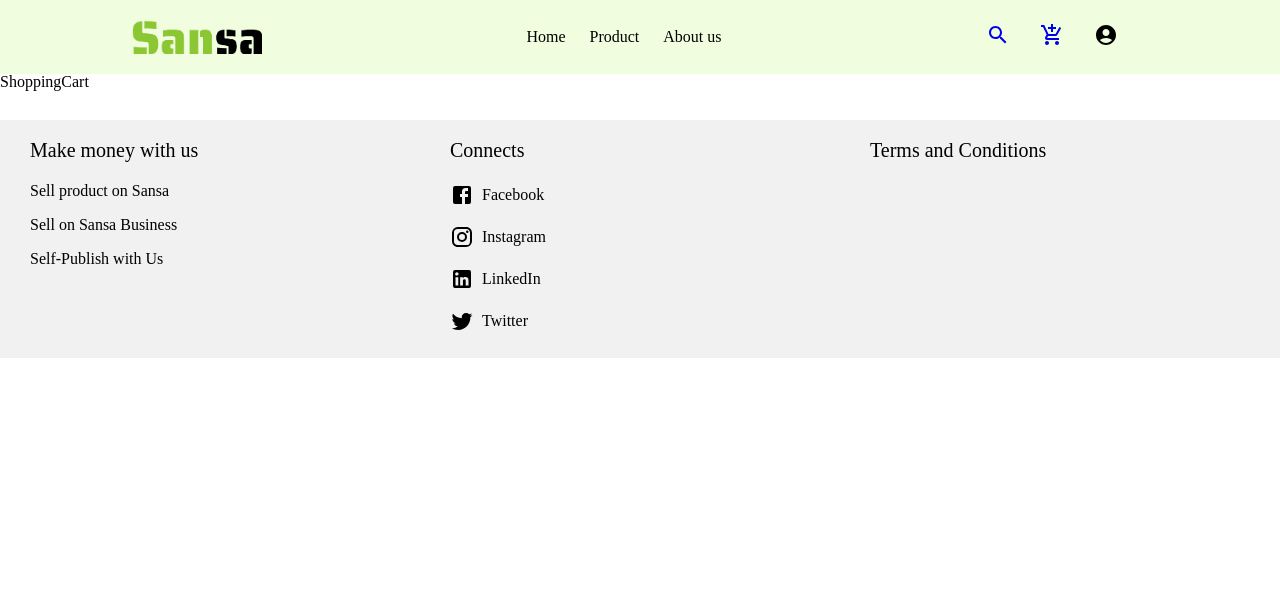
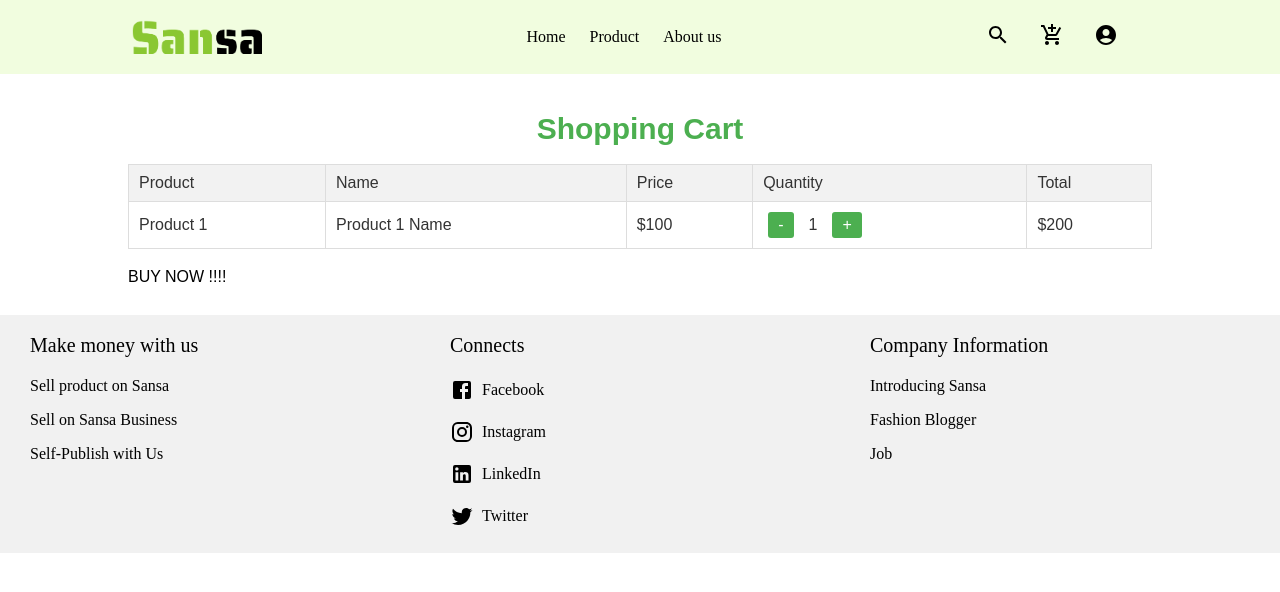
Before and after one commit to LeMinhAnh0912/Project_sellclothes, a React (Vite) app: page /shopping in a window 1280 px wide. Shown: the top 592 px of the page. Built offline with nearby package versions, Linux system fonts and the light colour scheme.

Commit message:
update/login-register-validate

```diff
--- a/db.json
+++ b/db.json
@@ -678,5 +678,19 @@
       "image": "https://foxseventy.vn/wp-content/uploads/2021/04/quan-jean-nam-mau-xam.jpg",
       "description": "Quần jean nam, chất liệu jean cao cấp, thiết kế đơn giản, bền bỉ, thoải mái."
     }
+  ],
+  "users": [
+    {
+      "id": "c458",
+      "username": "anh",
+      "email": "Leminhanh@gmail.com",
+      "password": "11111"
+    },
+    {
+      "id": "b108",
+      "username": "anhlm",
+      "email": "fff@gmail.com",
+      "password": "11111"
+    }
   ]
 }
--- a/src/components/footer/Footer.jsx
+++ b/src/components/footer/Footer.jsx
@@ -40,7 +40,10 @@ const Footer = () => {
       </div>
 
       <div className="footer-p">
-        <h2>Terms and Conditions</h2>
+        <h2>Company Information</h2>
+        <p>Introducing Sansa</p>
+        <p>Fashion Blogger</p>
+        <p>Job</p>
       </div>
     </footer>
   );
--- a/src/components/header/Header.css
+++ b/src/components/header/Header.css
@@ -89,8 +89,14 @@ header {
   text-decoration: none;
   color: black;
 }
+.home:hover {
+  color: #fb2e86;
+}
 .user-icon {
   color: #000000;
+}
+.user-icon:hover {
+  color: #fb2e86;
 }
 .cart-icon {
   color: black;
--- a/src/components/header/Header.jsx
+++ b/src/components/header/Header.jsx
@@ -2,7 +2,6 @@ import React from "react";
 import "./Header.css";
 
 import SearchIcon from "@mui/icons-material/Search";
-import FavoriteBorderIcon from "@mui/icons-material/FavoriteBorder";
 import AddShoppingCartIcon from "@mui/icons-material/AddShoppingCart";
 import AccountCircleIcon from "@mui/icons-material/AccountCircle";
 import { Link } from "react-router-dom";
@@ -32,12 +31,12 @@ export default function Header() {
         </div>
         <div className="header-icon">
           <div>
-            <Link to="/search">
+            <Link to="/search" className="user-icon">
               <SearchIcon />
             </Link>
           </div>
           <div>
-            <Link to="/shopping">
+            <Link to="/shopping" className="user-icon">
               <AddShoppingCartIcon />
             </Link>
           </div>
--- a/src/components/login/Login.css
+++ b/src/components/login/Login.css
@@ -46,3 +46,7 @@ body {
   box-shadow: rgba(0, 0, 0, 0.35) 0px 5px 15px;
   margin-top: 30px;
 }
+
+#button:hover {
+  background-color: red;
+}
--- a/src/components/login/Login.jsx
+++ b/src/components/login/Login.jsx
@@ -1,19 +1,100 @@
-import React from "react";
+import React, { useState } from "react";
 import "./Login.css";
-import { Link } from "react-router-dom";
+import axios from "axios";
+import { Link, useNavigate } from "react-router-dom";
+
 export default function Login() {
+  const [formData, setFormData] = useState({
+    email: "",
+    password: "",
+  });
+
+  const [errors, setErrors] = useState({});
+  const navigate = useNavigate();
+
+  const handleChange = (e) => {
+    const { id, value } = e.target;
+    setFormData({ ...formData, [id]: value });
+  };
+
+  const validateForm = () => {
+    const newErrors = {};
+
+    if (!formData.email) {
+      newErrors.email = "Email là bắt buộc.";
+    }
+
+    if (!formData.password) {
+      newErrors.password = "Mật khẩu là bắt buộc.";
+    }
+
+    return newErrors;
+  };
+
+  const handleSubmitLogin = async (e) => {
+    e.preventDefault();
+    const newErrors = validateForm();
+    if (Object.keys(newErrors).length > 0) {
+      setErrors(newErrors);
+      return;
+    }
+
+    try {
+      const response = await axios.get("http://localhost:3000/users", {
+        params: {
+          email: formData.email,
+          password: formData.password,
+        },
+      });
+
+      const user = response.data.find(
+        (user) =>
+          user.email === formData.email && user.password === formData.password
+      );
+
+      if (user) {
+        // Lưu thông tin người dùng vào localStorage
+        localStorage.setItem("userData", JSON.stringify(user));
+
+        // Chuyển hướng đến trang chủ
+        navigate("/");
+      } else {
+        setErrors({ submit: "Email hoặc mật khẩu không đúng." });
+      }
+    } catch (error) {
+      console.error("There was an error logging in!", error);
+      setErrors({ submit: "Đăng nhập thất bại. Vui lòng thử lại." });
+    }
+  };
+
   return (
     <div>
-      <form className="form-shadow">
+      <form className="form-shadow" onSubmit={handleSubmitLogin}>
         <h1>Đăng Nhập</h1>
-        <input type="text" id="email" placeholder="Nhập Email" />
-        <input type="password" id="password" placeholder="Nhập mật khẩu" />
+        <input
+          type="text"
+          id="email"
+          placeholder="Nhập Email"
+          value={formData.email}
+          onChange={handleChange}
+          required
+        />
+        {errors.email && <p className="error">{errors.email}</p>}
+        <input
+          type="password"
+          id="password"
+          placeholder="Nhập mật khẩu"
+          value={formData.password}
+          onChange={handleChange}
+          required
+        />
+        {errors.password && <p className="error">{errors.password}</p>}
+        {errors.submit && <p className="error">{errors.submit}</p>}
         <button id="button" type="submit">
           Đăng Nhập
         </button>
 
         <div>
-          {/* <a href="/registration/registration.html">Tạo Tài Khoản Ngay</a> */}
           <Link to="/register">Tạo tài khoản ngay!!!!</Link>
         </div>
       </form>
--- a/src/components/register/Register.css
+++ b/src/components/register/Register.css
@@ -102,10 +102,17 @@ h2 {
   font-size: 20px;
 }
 #register {
+  display: flex;
+  flex-direction: column;
+  align-content: center;
+  justify-content: center;
+  align-items: center;
+  gap: 30px;
   padding: 20px;
-  margin: auto;
   width: 50%;
   box-shadow: rgba(0, 0, 0, 0.35) 0px 5px 15px;
+  margin-top: 30px;
+  margin-left: 335px;
 }
 .languages {
   padding: 15px;
@@ -115,3 +122,8 @@ h2 {
   justify-content: center;
   background-color: rgb(171, 171, 171);
 }
+.error {
+  color: red;
+  font-size: 15px;
+  margin-top: 10px;
+}
--- a/src/components/register/Register.jsx
+++ b/src/components/register/Register.jsx
@@ -1,32 +1,120 @@
-import React from "react";
+import React, { useState } from "react";
 import "./Register.css";
-import { Link } from "react-router-dom";
+import axios from "axios";
+import { Link, useNavigate } from "react-router-dom";
 
 export default function Register() {
+  const [formData, setFormData] = useState({
+    username: "",
+    email: "",
+    password: "",
+    confirmPassword: "",
+  });
+
+  const [errors, setErrors] = useState({});
+  const navigate = useNavigate();
+
+  const handleChange = (e) => {
+    const { id, value } = e.target;
+    setFormData({ ...formData, [id]: value });
+  };
+
+  const validateForm = () => {
+    const newErrors = {};
+
+    if (!formData.username) {
+      newErrors.username = "Tên tài khoản là bắt buộc.";
+    }
+
+    if (!formData.email) {
+      newErrors.email = "Email là bắt buộc.";
+    }
+
+    if (!formData.password) {
+      newErrors.password = "Mật khẩu là bắt buộc.";
+    }
+
+    if (formData.password !== formData.confirmPassword) {
+      newErrors.confirmPassword = "Mật khẩu và xác nhận mật khẩu không khớp.";
+    }
+
+    return newErrors;
+  };
+
+  const handleSubmit = async (e) => {
+    e.preventDefault();
+    const newErrors = validateForm();
+    if (Object.keys(newErrors).length > 0) {
+      setErrors(newErrors);
+      return;
+    }
+
+    try {
+      const response = await axios.post("http://localhost:3000/users", {
+        username: formData.username,
+        email: formData.email,
+        password: formData.password,
+      });
+
+      // Chuyển hướng đến trang đăng nhập
+      navigate("/login");
+    } catch (error) {
+      console.error("There was an error registering!", error);
+      setErrors({ submit: "Đăng ký thất bại. Vui lòng thử lại." });
+    }
+  };
+
   return (
     <div>
-      <form id="register">
+      <form id="register" onSubmit={handleSubmit}>
         <div>
           <img src="/image/Sansa.png" alt="" />
         </div>
         <h1>Đăng Ký</h1>
-        <input type="text" id="userName" placeholder="Nhập tên tài khoản" />
-
-        <input type="text" id="email" placeholder="Nhập Email" />
-
-        <input type="text" id="password" placeholder="Nhập mật khẩu" />
-
         <input
           type="text"
+          id="username"
+          placeholder="Nhập tên tài khoản"
+          value={formData.username}
+          onChange={handleChange}
+          required
+        />
+        {errors.username && <p className="error">{errors.username}</p>}
+        <input
+          type="email"
+          id="email"
+          placeholder="Nhập Email"
+          value={formData.email}
+          onChange={handleChange}
+          required
+        />
+        {errors.email && <p className="error">{errors.email}</p>}
+        <input
+          type="password"
+          id="password"
+          placeholder="Nhập mật khẩu"
+          value={formData.password}
+          onChange={handleChange}
+          required
+        />
+        {errors.password && <p className="error">{errors.password}</p>}
+        <input
+          type="password"
           id="confirmPassword"
           placeholder="Nhập lại mật khẩu"
+          value={formData.confirmPassword}
+          onChange={handleChange}
+          required
         />
-
+        {errors.confirmPassword && (
+          <p className="error">{errors.confirmPassword}</p>
+        )}
+        {errors.submit && <p className="error">{errors.submit}</p>}
         <button id="button" type="submit">
-          Đăng kí form
+          Đăng Ký
         </button>
         <span>
-          Đã có tài khoản ? <Link to="/login">Đăng nhập tại đây </Link>
+          Đã có tài khoản ? <Link to="/login">Đăng nhập tại đây</Link>
         </span>
       </form>
     </div>
--- a/src/pages/HomePage.css
+++ b/src/pages/HomePage.css
@@ -139,12 +139,7 @@ h2 {
   margin-bottom: 20px;
   font-size: 20px;
 }
-#register {
-  padding: 20px;
-  margin: auto;
-  width: 50%;
-  box-shadow: rgba(0, 0, 0, 0.35) 0px 5px 15px;
-}
+
 .languages {
   padding: 15px;
   border-top: 1px solid black;
--- /dev/null
+++ b/src/pages/ShoppingCart.css
@@ -0,0 +1,54 @@
+.shopping-cart {
+  width: 80%;
+  margin: 0 auto;
+  font-family: Arial, sans-serif;
+  color: #333;
+}
+
+.shopping-cart h1 {
+  text-align: center;
+  margin-bottom: 20px;
+  color: #4caf50;
+}
+
+table {
+  width: 100%;
+  border-collapse: collapse;
+  margin-bottom: 20px;
+}
+
+thead th {
+  background-color: #f2f2f2;
+  padding: 10px;
+  border: 1px solid #ddd;
+  text-align: left;
+}
+
+tbody td {
+  padding: 10px;
+  border: 1px solid #ddd;
+  text-align: left;
+}
+
+.quantity-btn {
+  background-color: #4caf50;
+  color: white;
+  border: none;
+  padding: 5px 10px;
+  cursor: pointer;
+  margin: 0 5px;
+  border-radius: 3px;
+}
+
+.quantity-btn:hover {
+  background-color: #45a049;
+}
+
+.quantity {
+  margin: 0 10px;
+  display: inline-block;
+}
+
+tbody tr:nth-child(even) {
+  background-color: #f9f9f9;
+}
--- a/src/pages/ShoppingCart.jsx
+++ b/src/pages/ShoppingCart.jsx
@@ -1,5 +1,36 @@
 import React from "react";
+import "./ShoppingCart.css";
 
 export default function ShoppingCart() {
-  return <div>ShoppingCart</div>;
+  return (
+    <div className="shopping-cart">
+      <h1>Shopping Cart</h1>
+      <table>
+        <thead>
+          <tr>
+            <th>Product</th>
+            <th>Name</th>
+            <th>Price</th>
+            <th>Quantity</th>
+            <th>Total</th>
+          </tr>
+        </thead>
+        <tbody>
+          <tr>
+            <td>Product 1</td>
+            <td>Product 1 Name</td>
+            <td>$100</td>
+            <td>
+              <button className="quantity-btn">-</button>
+              <span className="quantity">1</span>
+              <button className="quantity-btn">+</button>
+            </td>
+            <td>$200</td>
+          </tr>
+          {/* Add more rows as needed */}
+        </tbody>
+      </table>
+      <button>BUY NOW !!!!</button>
+    </div>
+  );
 }
```
